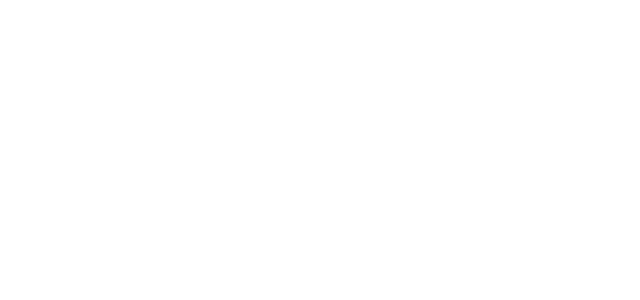
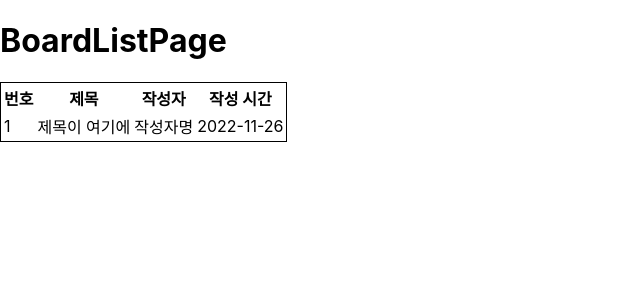
Before and after one commit to HyeonJi-Son/KPS_BasicBoard, a React (Create React App) app in the folder frontend/: page /boardListPage in a window 1280 px wide. Before the commit this address had no page. Shown: the top 300 px of the page, without its empty margins (0-640 px from the left). Built offline with nearby package versions, Linux system fonts and the light colour scheme.

Commit message:
[손현지] 게시판 만들기 페이지 파일 미리 제작 [BLU]

```diff
--- a/frontend/src/App.js
+++ b/frontend/src/App.js
@@ -4,8 +4,12 @@
 import React from 'react';
 import { Routes, Route } from "react-router-dom";
 
-import Login from "./components/member/Login"
-import Layout from "./components/layout/Layout"
+import Login from "./pages/member/Login"
+import Layout from "./pages/layout/Layout"
+import BoardListPage from './pages/BasicBoard/BoardListPage';
+import BoardModifyPage from './pages/BasicBoard/BoardModifyPage';
+import BoardReadPage from './pages/BasicBoard/BoardReadPage';
+import BoardRegisterPage from './pages/BasicBoard/BoardRegisterpage';
 
 function App() {
 
@@ -13,6 +17,10 @@
     <Routes>
       <Route path="/" element={<Login />}></Route>
       <Route path="/layout" element={<Layout />}></Route>
+      <Route path="/boardListPage" element={<BoardListPage />}></Route>
+      <Route path="/boardModifyPage" element={<BoardModifyPage />}></Route>
+      <Route path="/boardReadPage" element={<BoardReadPage />}></Route>
+      <Route path="/boardRegisterPage" element={<BoardRegisterPage />}></Route>
     </Routes>
     //<Login/>
   );
--- /dev/null
+++ b/frontend/src/components/BasicBoard/BoardList.js
@@ -0,0 +1,51 @@
+import React from 'react';
+import styles from './BoardList.module.css';
+
+
+export function BoardList() {
+    return (
+        <div>
+            <table className={styles.table}>
+                <thead>
+                    <tr>
+                        <th>
+                            번호
+                        </th>
+                        <th>
+                            제목
+                        </th>
+                        <th>
+                            작성자
+                        </th>
+                        <th>
+                            작성 시간
+                        </th>
+                    </tr>
+                </thead>
+{/* tbody의 내용이
+if 불러올 list가 없다면 등록된 게시글이 없다고 보여야 함.
+else 그 외의 경우 등록된 게시글이 보여야 함.
+
+react에서는 if else를 어떻게 적용시키면 되는지 알 필요가 있음.*/}
+                <tbody>
+                    <tr>
+                        <td>
+                            1
+                        </td>
+                        <td>
+                            제목이 여기에
+                        </td>
+                        <td>
+                            작성자명
+                        </td>
+                        <td>
+                            2022-11-26
+                        </td>
+                    </tr>
+                </tbody>
+            </table>
+        </div>
+    )
+}
+
+export default BoardList;
--- /dev/null
+++ b/frontend/src/components/BasicBoard/BoardList.module.css
@@ -0,0 +1,3 @@
+.table{
+    border: 1px solid;
+}
--- /dev/null
+++ b/frontend/src/pages/BasicBoard/BoardListPage.js
@@ -0,0 +1,15 @@
+import React from 'react';
+
+import BoardList from '../../components/BasicBoard/BoardList';
+//import styles from './Layout.module.css';
+
+export function BoardListPage() {
+    return (
+        <div>
+            <h1>BoardListPage</h1>
+            <BoardList />
+        </div>
+    )
+}
+
+export default BoardListPage;
--- /dev/null
+++ b/frontend/src/pages/BasicBoard/BoardModifyPage.js
@@ -0,0 +1,13 @@
+import React from 'react';
+//import styles from './Layout.module.css';
+
+
+export function BoardModifyPage() {
+    return (
+        <div>
+            <h1>BoardModifyPage</h1>
+        </div>
+    )
+}
+
+export default BoardModifyPage;
--- /dev/null
+++ b/frontend/src/pages/BasicBoard/BoardReadPage.js
@@ -0,0 +1,15 @@
+//게시글 수정 삭제 버튼 필요
+
+import React from 'react';
+//import styles from './Layout.module.css';
+
+
+export function BoardReadPage() {
+    return (
+        <div>
+            <h1>BoardReadPage</h1>
+        </div>
+    )
+}
+
+export default BoardReadPage;
--- /dev/null
+++ b/frontend/src/pages/BasicBoard/BoardRegisterpage.js
@@ -0,0 +1,13 @@
+import React from 'react';
+//import styles from './Layout.module.css';
+
+
+export function BoardRegisterPage() {
+    return (
+        <div>
+            <h1>BoardRegisterPage</h1>
+        </div>
+    )
+}
+
+export default BoardRegisterPage;
```
